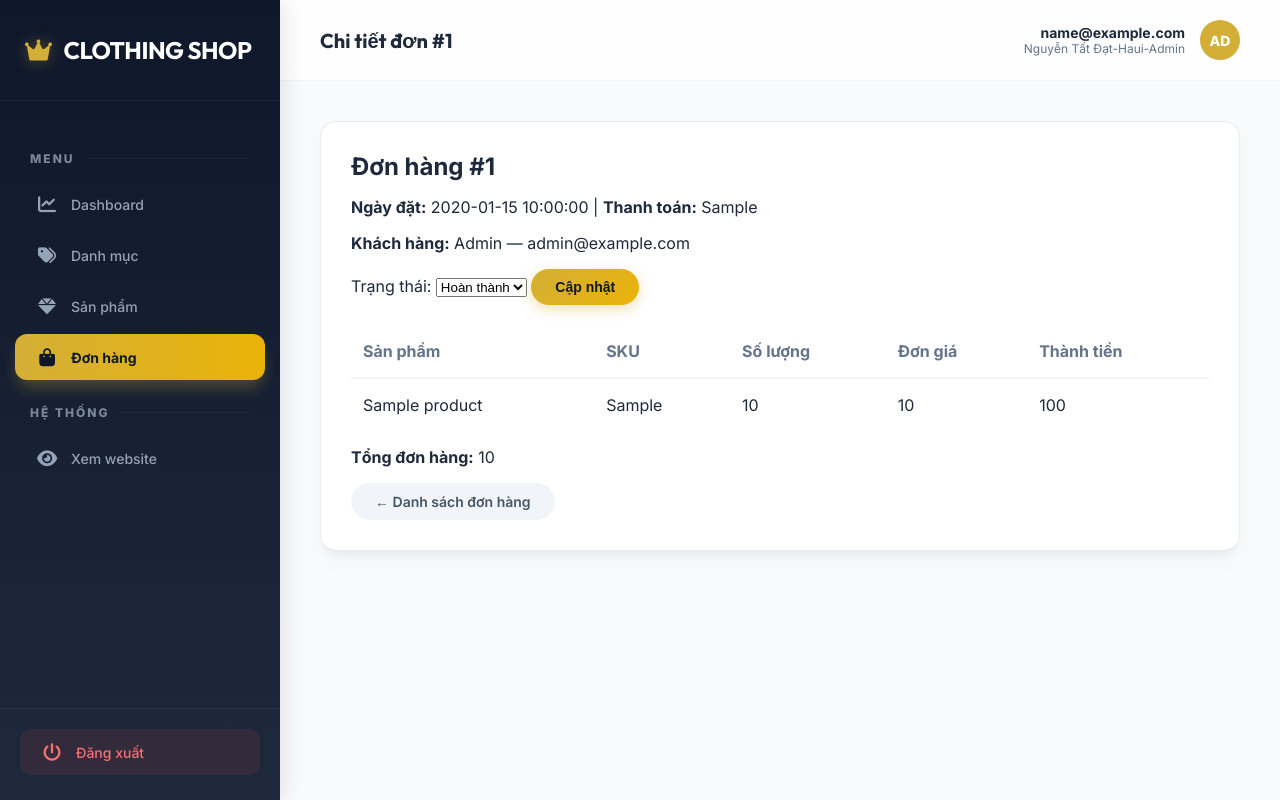
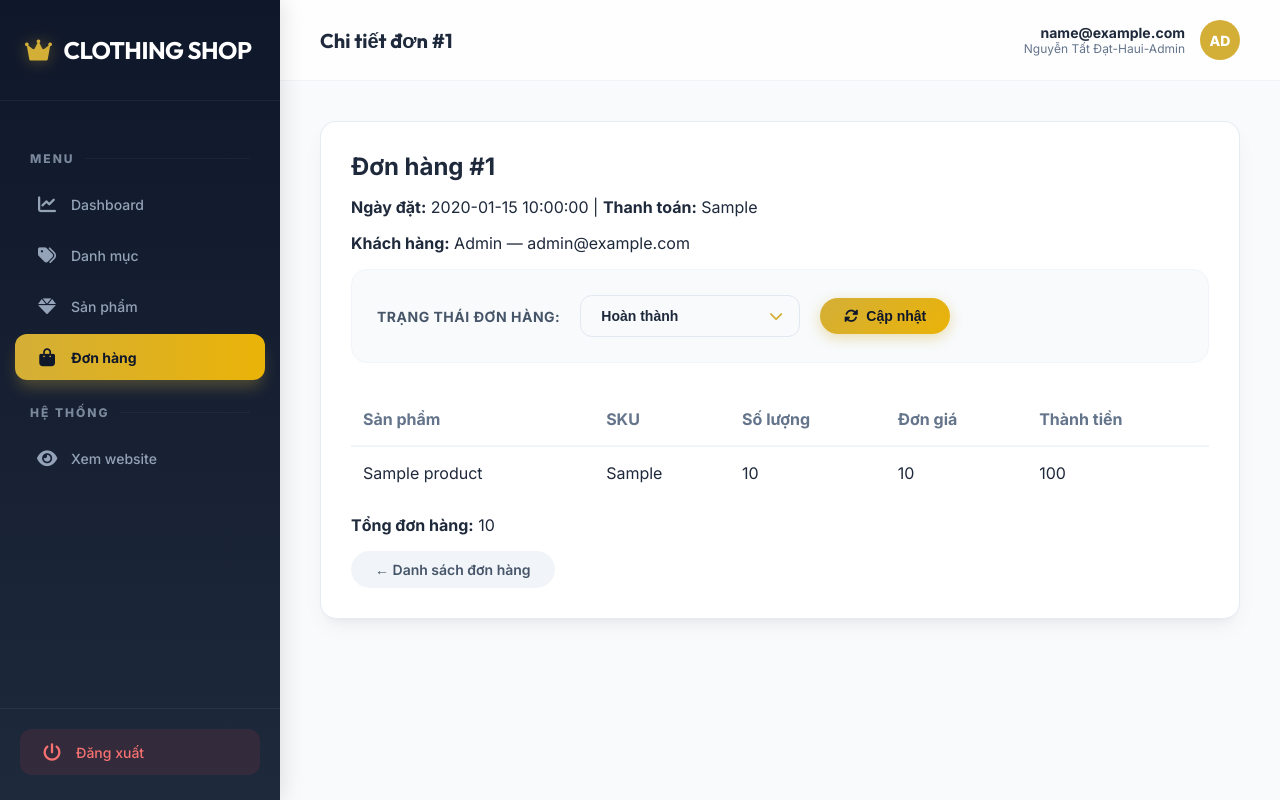
Before and after one commit to nguyentatdat-haui/DoAnTotNghiep-2026-projectShopClothing, a PHP site: page /your-app/admin/orders/1 in a window 1280 px wide. Run offline with PHP 8.4, Linux system fonts and the light colour scheme; the visitor is signed in with stand-in values (Sample User, id 1); data comes from the database, SQL or seed files in the repository; tables that the repository leaves empty hold one stand-in row (values such as "Sample post").

Commit message:
complete project

```diff
--- a/app/views/admin/dashboard.php
+++ b/app/views/admin/dashboard.php
@@ -74,7 +74,7 @@ $recentOrders = $recent_orders ?? [];
                             <td><span class="status-badge <?= $statusClass ?>"><?= $statusText ?></span></td>
                             <td><?= date('d/m/Y H:i', strtotime($order['created_at'])) ?></td>
                             <td>
-                                <a href="<?= $adminBase ?>/orders/edit/<?= $order['id'] ?>" class="btn btn-sm btn-primary">Chi tiết</a>
+                                <a href="<?= $adminBase ?>/orders/<?= $order['id'] ?>" class="btn btn-sm btn-primary">Chi tiết</a>
                             </td>
                         </tr>
                         <?php endforeach; ?>
--- a/app/views/admin/orders/show.php
+++ b/app/views/admin/orders/show.php
@@ -17,16 +17,25 @@ $paymentMethod = is_object($order) ? $order->payment_method : $order['payment_me
     <p><strong>Khách hàng:</strong> <?= htmlspecialchars(is_object($user) ? $user->name : $user['name']) ?> — <?= htmlspecialchars(is_object($user) ? $user->email : $user['email']) ?></p>
     <?php endif; ?>
 
-    <form method="post" action="<?= $adminBase ?>/orders/update-status/<?= (int)$oid ?>" style="margin-bottom:20px;">
-        <label for="status">Trạng thái:</label>
-        <select name="status" id="status">
+    <div class="status-update-container">
+        <form method="post" action="<?= $adminBase ?>/orders/update-status/<?= (int)$oid ?>" class="status-form">
+            <div class="form-group-inline">
+                <label for="status">Trạng thái đơn hàng:</label>
+                <div class="select-wrapper">
+                    <select name="status" id="status" class="admin-select">
                         <option value="pending"<?= $status === 'pending' ? ' selected' : '' ?>>Chờ xử lý</option>
                         <option value="processing"<?= $status === 'processing' ? ' selected' : '' ?>>Đang xử lý</option>
                         <option value="completed"<?= $status === 'completed' ? ' selected' : '' ?>>Hoàn thành</option>
                         <option value="cancelled"<?= $status === 'cancelled' ? ' selected' : '' ?>>Đã hủy</option>
                     </select>
-        <button type="submit" class="btn btn-primary btn-sm">Cập nhật</button>
+                    <i class="fas fa-chevron-down"></i>
+                </div>
+                <button type="submit" class="btn btn-primary">
+                    <i class="fas fa-sync-alt"></i> Cập nhật
+                </button>
+            </div>
         </form>
+    </div>
 
     <table>
         <thead>
--- a/app/views/layouts/admin.php
+++ b/app/views/layouts/admin.php
@@ -233,6 +233,68 @@ $title = $title ?? 'Quản trị';
         }
         .form-group input:focus { border-color: var(--primary); box-shadow: 0 0 0 3px rgba(212, 175, 55, 0.1); outline: none; }
 
+        /* Custom Select / Combo Box for Admin */
+        .select-wrapper {
+            position: relative;
+            display: inline-block;
+            min-width: 220px;
+        }
+
+        .admin-select {
+            appearance: none !important;
+            -webkit-appearance: none !important;
+            width: 100% !important;
+            padding: 12px 40px 12px 20px !important;
+            background: #f8fafc !important;
+            border: 1px solid #e2e8f0 !important;
+            border-radius: 12px !important;
+            font-size: 14px !important;
+            font-weight: 600 !important;
+            color: #1e293b !important;
+            cursor: pointer;
+            transition: var(--transition);
+        }
+
+        .admin-select:focus {
+            border-color: var(--primary) !important;
+            background: #fff !important;
+            box-shadow: 0 0 0 4px rgba(212, 175, 55, 0.1) !important;
+            outline: none;
+        }
+
+        .select-wrapper i {
+            position: absolute;
+            right: 18px;
+            top: 50%;
+            transform: translateY(-50%);
+            color: var(--primary);
+            pointer-events: none;
+            font-size: 14px;
+        }
+
+        .status-update-container {
+            background: #f8fafc;
+            padding: 25px;
+            border-radius: 16px;
+            margin-bottom: 30px;
+            border: 1px solid #f1f5f9;
+        }
+
+        .form-group-inline {
+            display: flex;
+            align-items: center;
+            gap: 20px;
+            flex-wrap: wrap;
+        }
+
+        .form-group-inline label {
+            font-weight: 700;
+            color: #475569;
+            font-size: 14px;
+            text-transform: uppercase;
+            letter-spacing: 0.5px;
+        }
+
         /* Flash Messages */
         .flash-admin { padding: 16px 20px; border-radius: 12px; margin-bottom: 25px; font-weight: 500; display: flex; align-items: center; gap: 10px; }
         .flash-admin.success { background: #ecfdf5; color: #065f46; border-left: 4px solid #10b981; }
```
Also changed, not shown: app/views/blocks/header.php (+8 -11 lines), public/css/style.css (+10 -5 lines). Lines whose indentation alone changed are shown as unchanged.
